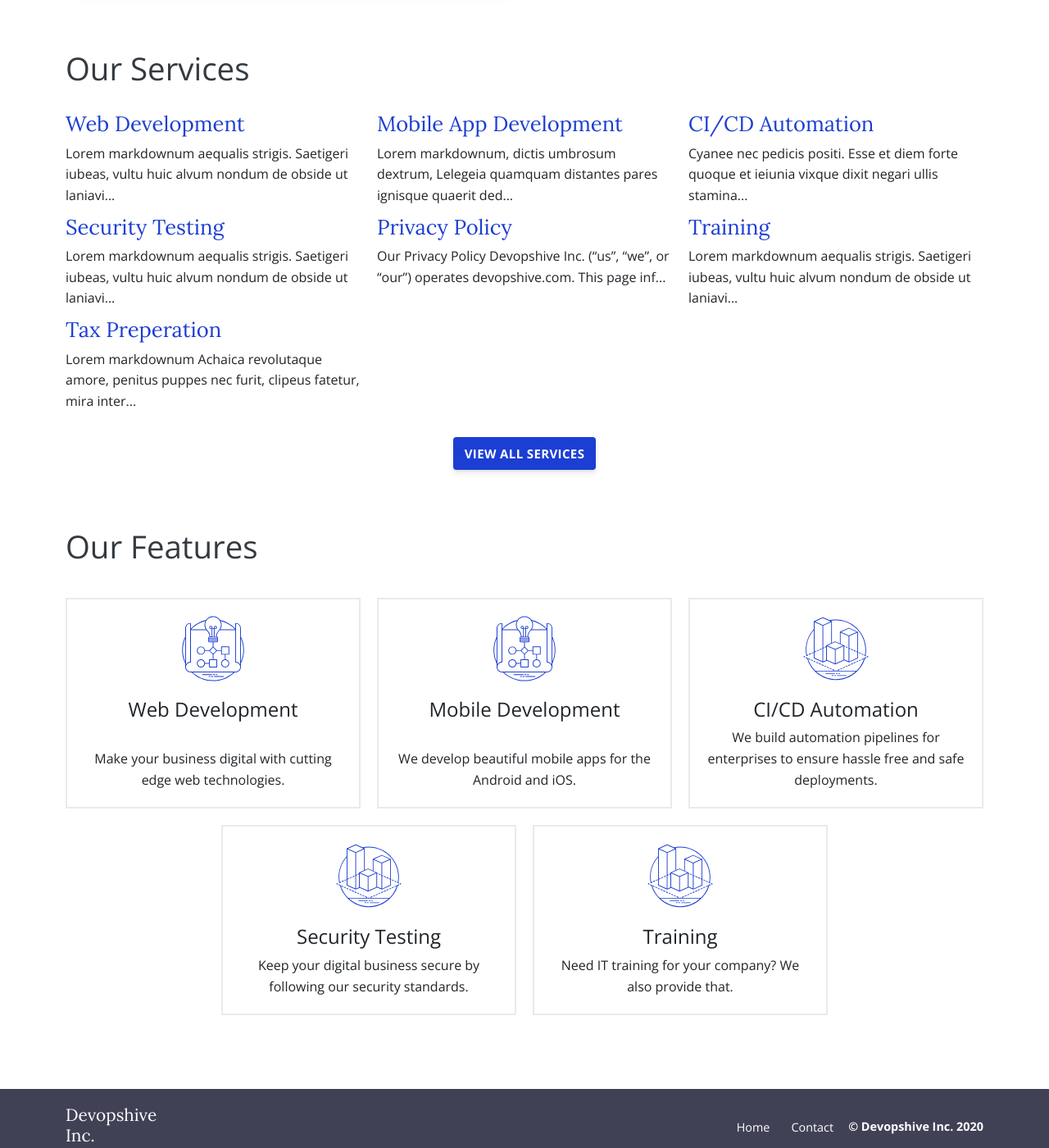
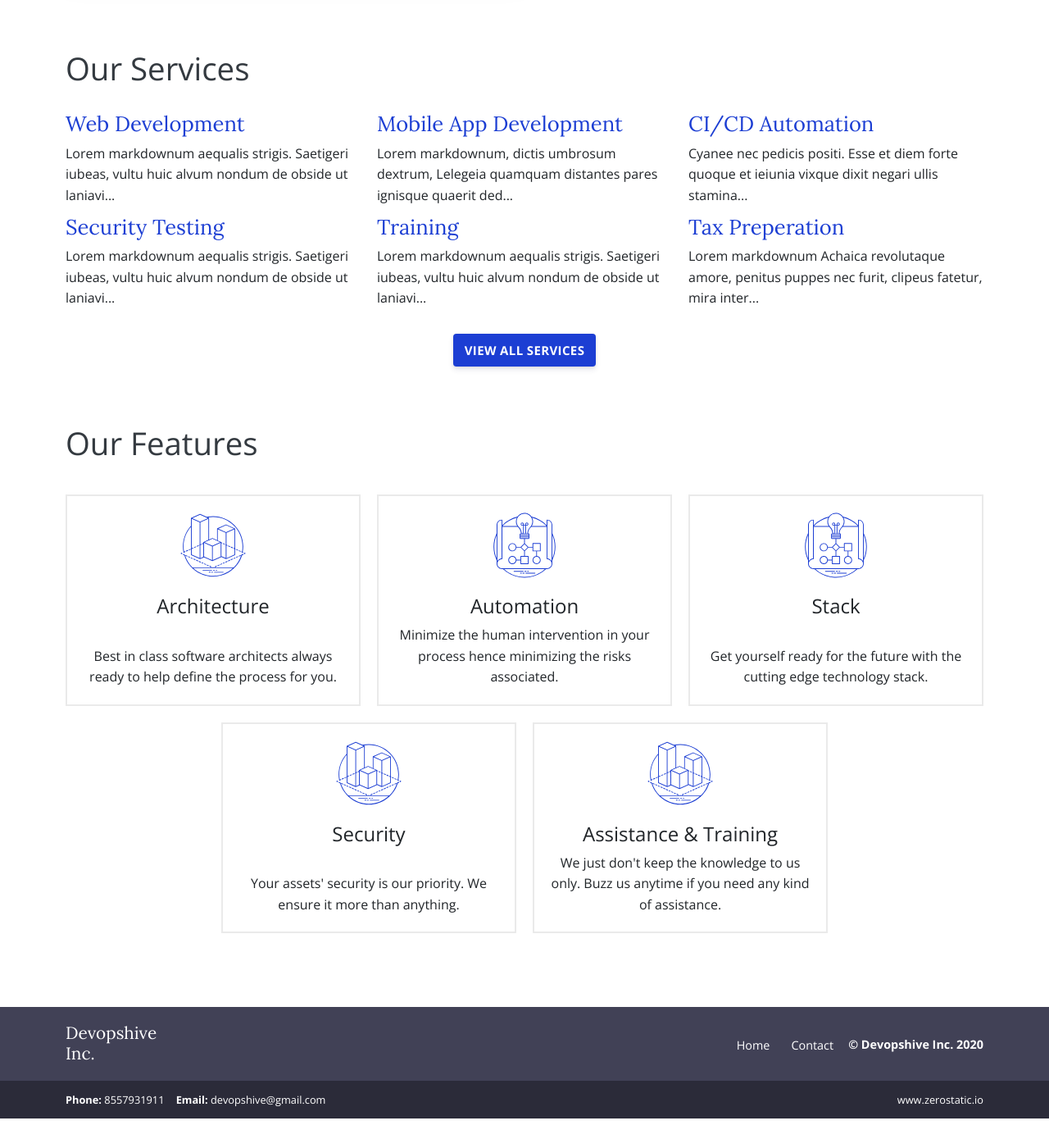
Before and after one commit to devopshive/devopshive.github.io, a Jekyll site: the page built from index.html, in a window 1280 px wide and 1400 px high, scrolled down 572 px. Shown: the whole window at 82% size. Built offline with Jekyll 4.4.1, drawn with Linux system fonts in a browser that asks for light colours; after the commit the page ends 1936 px from its top, so only the background shows below that; some of the changed lines change nothing that is shown.

Commit message:
features done

```diff
--- a/_data/features.json
+++ b/_data/features.json
@@ -1,26 +1,27 @@
-[{
-    "title": "Web Development",
-    "description": "Make your business digital with cutting edge web technologies.",
+[
+  {
+    "title": "Architecture",
+    "description": "Best in class software architects always ready to help define the process for you.",
+    "image": "images/features/noun_3d modeling_1885342.svg"
+  },
+  {
+    "title": "Automation",
+    "description": "Minimize the human intervention in your process hence minimizing the risks associated.",
     "image": "images/features/noun_The Process_1885341.svg"
   },
   {
-    "title": "Mobile Development",
-    "description": "We develop beautiful mobile apps for the Android and iOS.",
+    "title": "Stack",
+    "description": "Get yourself ready for the future with the cutting edge technology stack.",
     "image": "images/features/noun_The Process_1885341.svg"
   },
   {
-    "title": "CI/CD Automation",
-    "description": "We build automation pipelines for enterprises to ensure hassle free and safe deployments.",
+    "title": "Security",
+    "description": "Your assets' security is our priority. We ensure it more than anything.",
     "image": "images/features/noun_3d modeling_1885342.svg"
   },
   {
-    "title": "Security Testing",
-    "description": "Keep your digital business secure by following our security standards.",
-    "image": "images/features/noun_3d modeling_1885342.svg"
-  },
-  {
-    "title": "Training",
-    "description": "Need IT training for your company? We also provide that.",
+    "title": "Assistance & Training",
+    "description": "We just don't keep the knowledge to us only. Buzz us anytime if you need any kind of assistance.",
     "image": "images/features/noun_3d modeling_1885342.svg"
   }
 ]
--- a/_services/privacy-policy.md
+++ /dev/null
@@ -1,70 +0,0 @@
----
-title: "Privacy Policy"
-image: "/services/noun_591323.png"
----
-
-Our Privacy Policy
-
-Devopshive Inc. ("us", "we", or "our") operates devopshive.com. This page informs you of our policies regarding the collection, use, and disclosure of personal data when you use our Service and the choices you have associated with that data.
-
-We use your data to provide and improve the Service. By using the Service, you agree to the collection and use of information in accordance with this policy. Unless otherwise defined in this Privacy Policy, terms used in this Privacy Policy have the same meanings as in our Terms and Conditions.
-
-**Information Collection and Use**
-We collect several different types of information for various purposes to provide and improve our Service to you
-
-**Types of Data Collected Personal Data**
-While using our Service, we may ask you to provide us with certain personally identifiable information that can be used to contact or identify you ("Personal Data"). Personally identifiable information may include, but is not limited to: Email address, postal address, contact number, Cookies and Usage Data etc
-
-**Usage Data**
-We may also collect information that your browser sends whenever you visit our Service or when you access the Service by or through a mobile device ("Usage Data").
-This Usage Data may include information such as your computer's Internet Protocol address (e.g. IP address), browser type, browser version, the pages of our Service that you visit, the time and date of your visit, the time spent on those pages, unique device identifiers and other diagnostic data. When you access the Service by or through a mobile device, this Usage Data may include information such as the type of mobile device you use, your mobile device unique ID, the IP address of your mobile device, your mobile operating system, the type of mobile Internet browser you use, unique device identifiers and other diagnostic data.
-
-**Tracking & Cookies Data**
-We use cookies and similar tracking technologies to track the activity on our Service and hold certain information. Cookies are files with small amount of data which may include an anonymous unique identifier. Cookies are sent to your browser from a website and stored on your device. Tracking technologies also used are beacons, tags, and scripts to collect and track information and to improve and analyze our Service.
-You can instruct your browser to refuse all cookies or to indicate when a cookie is being sent. However, if you do not accept cookies, you may not be able to use some portions of our Service. Examples of Cookies we use: Session Cookies: We use Session Cookies to operate our Service. Preference Cookies: We use Preference Cookies to remember your preferences and various settings. Security Cookies: We use Security Cookies for purely for the security purposes.
-
-**Use of Data**
-Devopshive Inc. may use the collected data for various purposes:
-To provide and maintain the Service;
-To notify you about changes to our Service;
-To allow you to participate in interactive features of our Service when you choose to do so;
-To provide customer care and support;
-To provide analysis or valuable information so that we can improve the Service;
-To monitor the usage of the Service;
-To detect, prevent and address technical issues
-
-**Transfer of Data**
-Your information, including Personal Data, may be transferred and maintained on computers located outside of your state, province, country or other governmental jurisdiction where the data protection laws may differ than those from your jurisdiction. If you are located outside India and choose to provide information to us, please note that we transfer the data, including Personal Data, to India and process it there. Your consent to this Privacy Policy followed by your submission of such information represents your agreement to that transfer. Devopshive Inc. will take all steps reasonably necessary to ensure that your data is treated securely and in accordance with this Privacy Policy and no transfer of your Personal Data will take place to an organization or a country unless there are adequate controls in place including the security of your data and other personal information.
-
-**Disclosure Of Data Legal Requirements**
-Devopshive Inc. may disclose your Personal Data in the good faith and belief when such action is necessary to:
-To comply with a legal obligation;
-To protect and defend the rights or property of Devopshive Inc.;
-To prevent or investigate possible wrongdoing in connection with the Service;
-To protect the personal safety of users of the Service or the public;
-To protect against legal liability
-
-**Security Of Data**
-The security of your data is important to us; but one has to keep in mind that no method of transmission over the Internet, or method of electronic storage is 100% secure. While we strive to use commercially acceptable means to protect your Personal Data, we cannot guarantee its absolute security.
-
-**Service Providers**
-We may employ third party companies and individuals to facilitate our Service ("Service Providers"), to provide the Service on our behalf, to perform Service-related services or to assist us in analyzing how our Service is used. These third parties have access to your Personal Data only to perform these tasks on our behalf and are obligated not to disclose or use it for any other purpose.
-
-**Analytics**
-We may use third-party Service Providers to monitor and analyze the use of our Service.
-
-**Google Analytics**
-Google Analytics is a web analytics service offered by Google that tracks and reports website traffic. Google uses the data collected to track and monitor the use of our Service. This data is shared with other Google services. Google may use the collected data to contextualize and personalize the ads of its own advertising network. For more information on the privacy practices of Google, please visit the Google Privacy & Terms web page.
-
-**Links To Other Sites**
-Our Service may contain links to other sites that are not operated by us. If you click on a third party link, you will be directed to that third party's site. We strongly advise you to review the Privacy Policy of every site you visit.We have no control over and assume no responsibility for the content, privacy policies or practices of any third party sites or services.
-
-**Children's Privacy**
-We do not generate any content that is restricted and cannot be used by children age below 18.
-If you are a parent or guardian and you are aware that your children have provided us with Personal Data, please contact us. If we become aware that we have collected Personal Data from children without verification of parental consent, we take steps to remove that information from our servers.
-
-**Changes To This Privacy Policy**
-We may update our Privacy Policy from time to time. We will notify you of any changes by posting the new Privacy Policy on this page. We will let you know via email and/or a prominent notice on our Service, prior to the change becoming effective of this Privacy Policy. You are advised to review this Privacy Policy periodically for any changes. Changes to this Privacy Policy are effective when they are posted on this page.
-
-**Contact Us**
-If you have any questions about this Privacy Policy, please contact us: By email: [[mail us]](mailto:devopshive@gmail.com)
```
